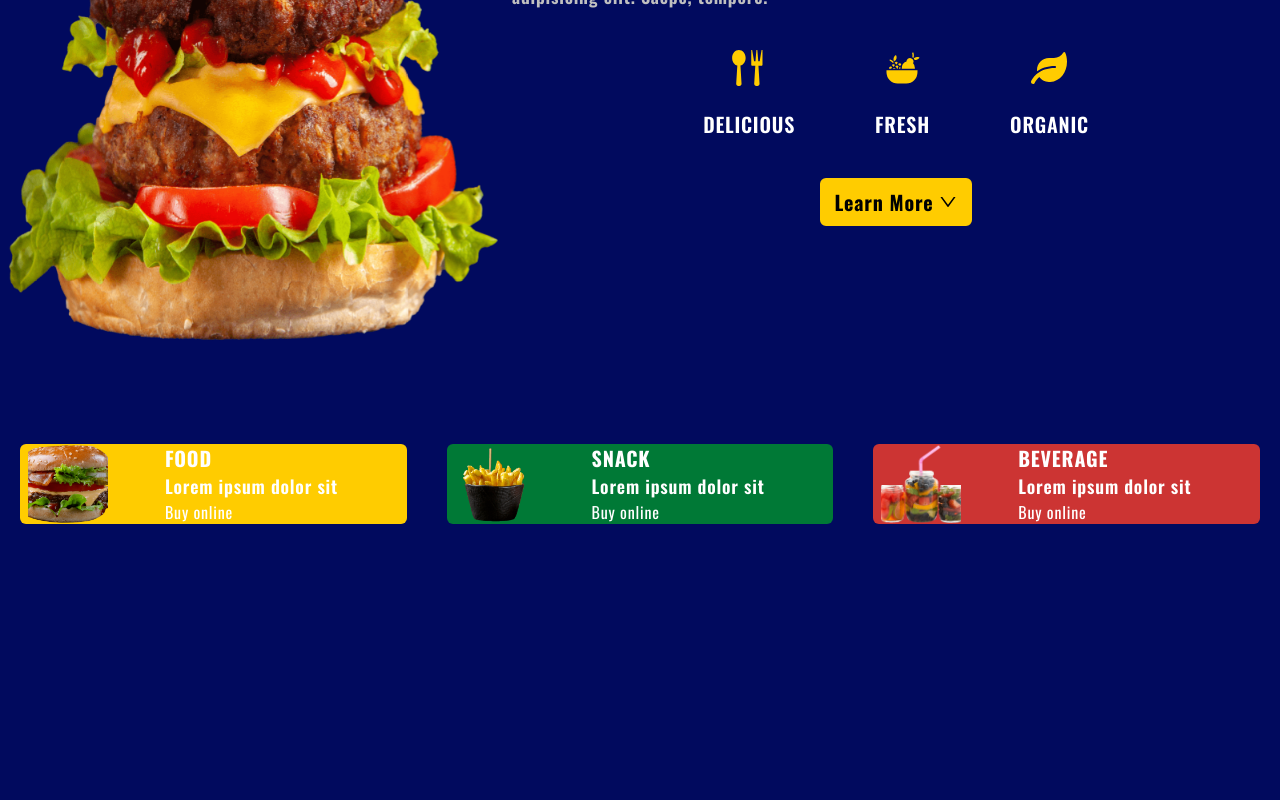
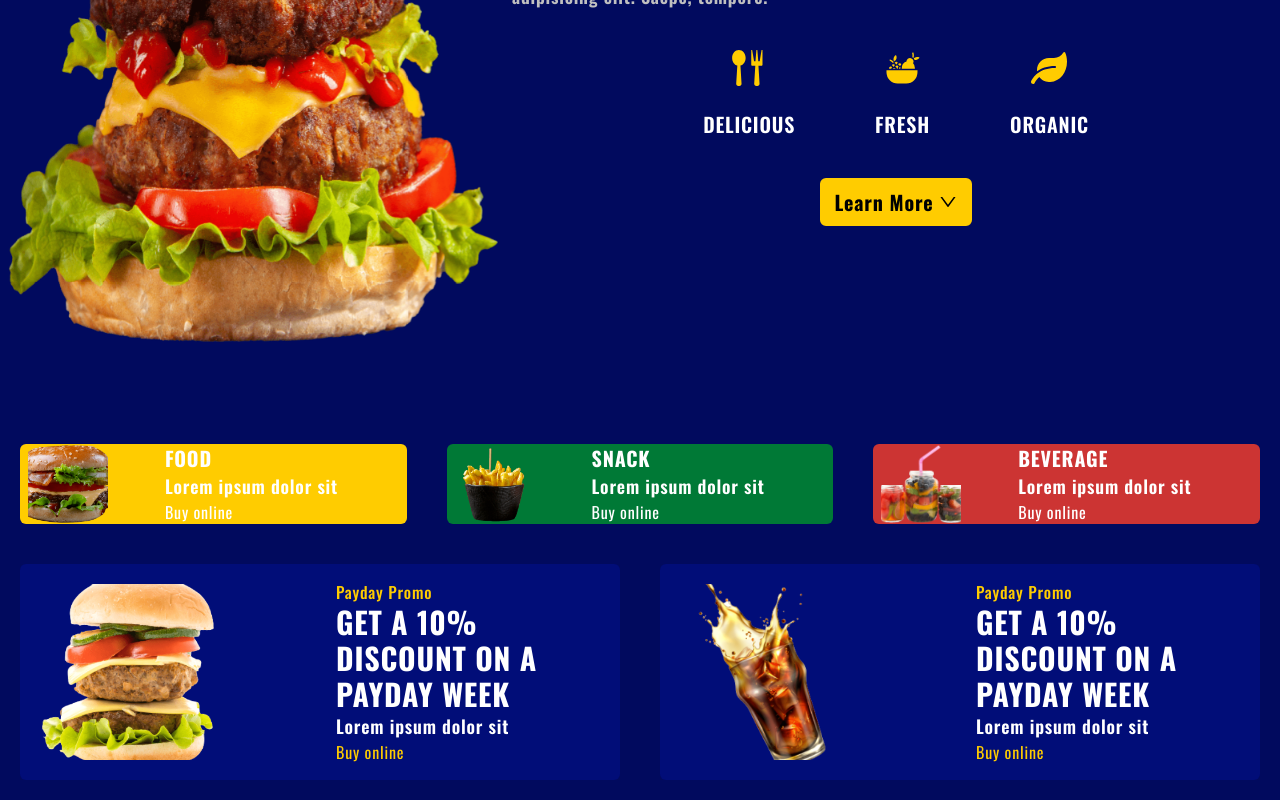
Before and after one commit to nirojneupane5/burger, a Next.js app: page / in a window 1280 px wide. Shown: the part 362-1162 px from the top of the page. Before the commit the page ends 906 px from the top, so only its background shows below. Built offline with nearby package versions, Linux system fonts and the light colour scheme.

Commit message:
Promo code section added

```diff
--- a/src/app/page.tsx
+++ b/src/app/page.tsx
@@ -9,6 +9,9 @@ import Card from "@/components/card/Card";
 import burger1 from "../../public/img/burger-1.png";
 import snack from "../../public/img/snack-1.png";
 import beverage from "../../public/img/beverage-2.png";
+import PromoCard from "@/components/card/PromoCard";
+import promo1 from "../../public/img/promo-1.png";
+import promo2 from "../../public/img/promo-2.png";
 export default function Home() {
   return (
     <main>
@@ -69,6 +72,7 @@ export default function Home() {
           </div>
         </div>
       </section>
+      {/* Category */}
       <section className="max-w-[1320px] mx-auto py-5 space-y-5 md:space-y-0 flex flex-col md:flex-row">
         <Card
           title="Food"
@@ -92,6 +96,25 @@ export default function Home() {
           className="bg-redColor flex-1"
         />
       </section>
+      {/* Promo */}
+      <section className="max-w-[1320px] mx-auto py-5 space-y-5 md:space-y-0 flex flex-col md:flex-row ">
+        <PromoCard
+          title="Payday promo"
+          promo="Get a 10% discount on a payday week"
+          img={promo1}
+          desc="Lorem ipsum dolor sit"
+          method="Buy online"
+          className="bg-primaryColorLight flex-1"
+        />
+        <PromoCard
+          title="Payday promo"
+          promo="Get a 10% discount on a payday week "
+          img={promo2}
+          desc="Lorem ipsum dolor sit"
+          method="Buy online"
+          className="bg-primaryColorLight flex-1"
+        />
+      </section>
     </main>
   );
 }
--- /dev/null
+++ b/src/components/card/PromoCard.tsx
@@ -0,0 +1,45 @@
+import Image, { StaticImageData } from "next/image";
+import Link from "next/link";
+type TCardProps = {
+  title: string;
+  desc: string;
+  method: string;
+  img: StaticImageData;
+  promo: string;
+  className: string;
+};
+const PromoCard = ({
+  title,
+  desc,
+  method,
+  img,
+  className,
+  promo,
+}: TCardProps) => {
+  return (
+    <div
+      className={`flex flex-col md:flex-row items-center rounded-md  mx-5 ${className}`}
+    >
+      <div className="basis-1/2 py-5 md:px-5 overflow-hidden">
+        <Image
+          src={img}
+          alt={title}
+          className="object-cover h-44 w-44  hover:animate-movingY duration-300"
+          priority
+        />
+      </div>
+      <div className="px-4 py-2 md:py-0 basis-1/2">
+        <h4 className="text-base text-secondaryColor font-medium capitalize ">
+          {title}
+        </h4>
+        <h2 className="text-3xl font-bold uppercase">{promo}</h2>
+        <p className="text-lg font-semibold">{desc}</p>
+        <Link href="/" className="cursor-pointer text-secondaryColor">
+          {method}
+        </Link>
+      </div>
+    </div>
+  );
+};
+
+export default PromoCard;
```
